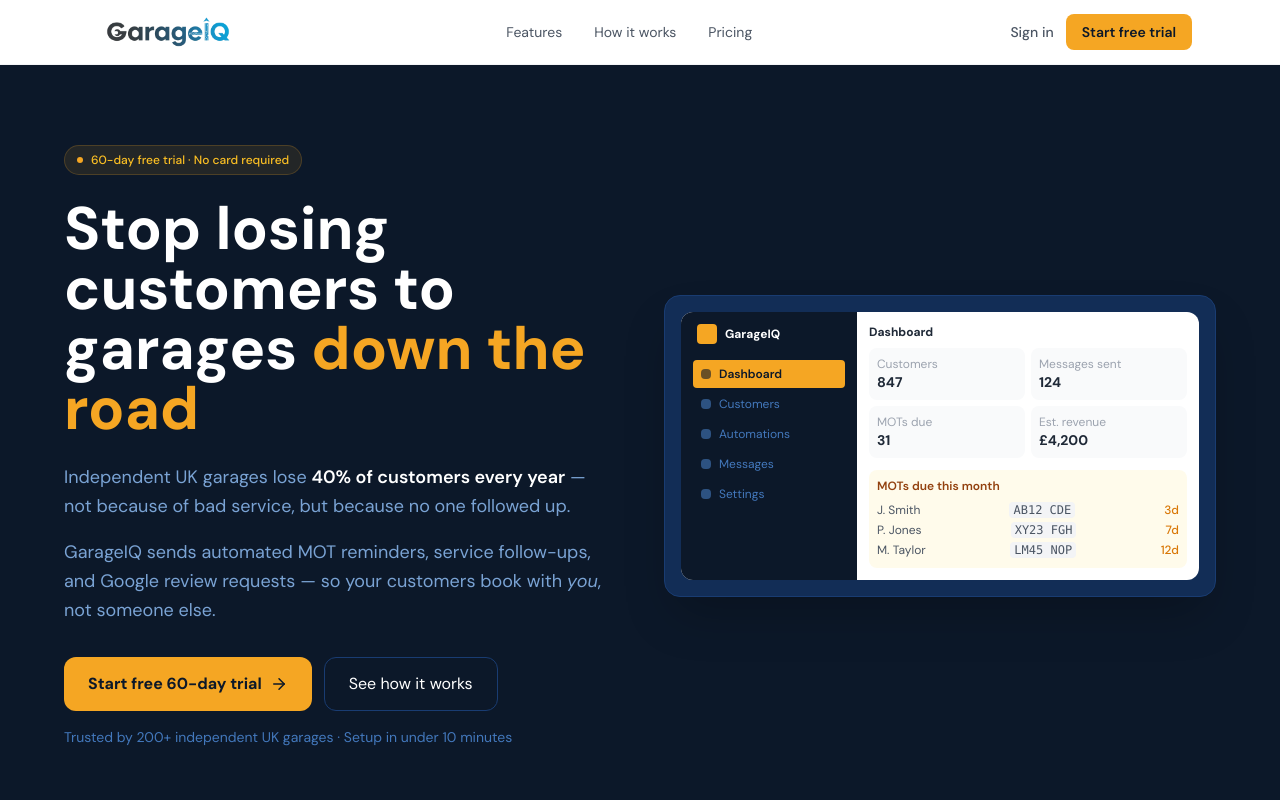
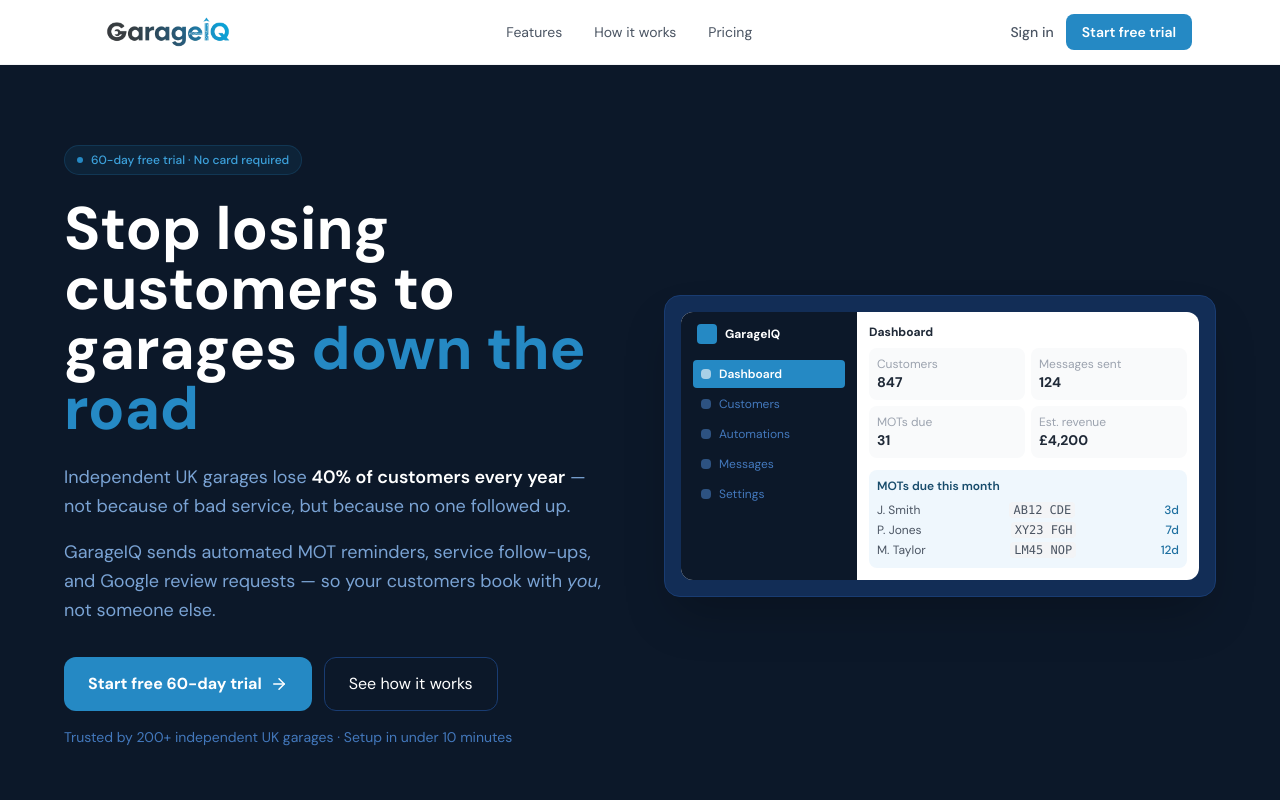
Before and after one commit to jeggaxk/garageiq, a Next.js app: page / in a window 1280 px wide. Shown: the top 800 px of the page. Built offline with nearby package versions, Linux system fonts and the light colour scheme.

Commit message:
Retheme app to match logo: steel blue accent replacing amber
Co-Authored-By: Claude Sonnet 4.6 <noreply@anthropic.com>

```diff
--- a/app/(auth)/login/page.tsx
+++ b/app/(auth)/login/page.tsx
@@ -67,7 +67,7 @@ export default function LoginPage() {
         <button
           type="submit"
           disabled={loading}
-          className="w-full bg-amber-500 text-navy-900 font-semibold py-2.5 rounded-lg hover:bg-amber-400 transition-colors disabled:opacity-60 disabled:cursor-not-allowed"
+          className="w-full bg-amber-500 text-white font-semibold py-2.5 rounded-lg hover:bg-amber-400 transition-colors disabled:opacity-60 disabled:cursor-not-allowed"
         >
           {loading ? 'Signing in…' : 'Sign in'}
         </button>
--- a/app/(auth)/signup/page.tsx
+++ b/app/(auth)/signup/page.tsx
@@ -145,7 +145,7 @@ export default function SignupPage() {
         <button
           type="submit"
           disabled={loading}
-          className="w-full bg-amber-500 text-navy-900 font-semibold py-2.5 rounded-lg hover:bg-amber-400 transition-colors disabled:opacity-60 disabled:cursor-not-allowed"
+          className="w-full bg-amber-500 text-white font-semibold py-2.5 rounded-lg hover:bg-amber-400 transition-colors disabled:opacity-60 disabled:cursor-not-allowed"
         >
           {loading ? 'Creating account…' : 'Start free trial'}
         </button>
--- a/app/(dashboard)/settings/page.tsx
+++ b/app/(dashboard)/settings/page.tsx
@@ -194,7 +194,7 @@ export default function SettingsPage() {
                   <div className="flex items-center gap-2">
                     <p className="font-semibold text-navy-900">{p.name}</p>
                     {p.popular && (
-                      <span className="text-xs bg-amber-500 text-navy-900 font-semibold px-2 py-0.5 rounded-full">Popular</span>
+                      <span className="text-xs bg-amber-500 text-white font-semibold px-2 py-0.5 rounded-full">Popular</span>
                     )}
                   </div>
                   <p className="text-xs text-gray-400 mt-0.5">{p.features.join(' · ')}</p>
--- a/app/page.tsx
+++ b/app/page.tsx
@@ -80,7 +80,7 @@ function ROICalculator() {
         </div>
         <Link
           href="/signup"
-          className="flex-shrink-0 bg-amber-500 text-navy-900 font-semibold px-4 py-2 rounded-lg text-sm hover:bg-amber-400 transition-colors"
+          className="flex-shrink-0 bg-amber-500 text-white font-semibold px-4 py-2 rounded-lg text-sm hover:bg-amber-400 transition-colors"
         >
           Start free →
         </Link>
@@ -109,7 +109,7 @@ export default function LandingPage() {
             <Link href="/login" className="text-sm text-gray-600 hover:text-navy-900 font-medium transition-colors">Sign in</Link>
             <Link
               href="/signup"
-              className="bg-amber-500 text-navy-900 text-sm font-semibold px-4 py-2 rounded-lg hover:bg-amber-400 transition-colors"
+              className="bg-amber-500 text-white text-sm font-semibold px-4 py-2 rounded-lg hover:bg-amber-400 transition-colors"
             >
               Start free trial
             </Link>
@@ -128,7 +128,7 @@ export default function LandingPage() {
             <Link href="/login" className="block text-sm text-gray-600 font-medium">Sign in</Link>
             <Link
               href="/signup"
-              className="block text-center bg-amber-500 text-navy-900 text-sm font-semibold px-4 py-2.5 rounded-lg"
+              className="block text-center bg-amber-500 text-white text-sm font-semibold px-4 py-2.5 rounded-lg"
               onClick={() => setMobileMenuOpen(false)}
             >
               Start free trial
@@ -159,7 +159,7 @@ export default function LandingPage() {
               <div className="flex flex-col sm:flex-row gap-3">
                 <Link
                   href="/signup"
-                  className="inline-flex items-center justify-center gap-2 bg-amber-500 text-navy-900 font-bold px-6 py-3.5 rounded-xl hover:bg-amber-400 transition-colors text-base"
+                  className="inline-flex items-center justify-center gap-2 bg-amber-500 text-white font-bold px-6 py-3.5 rounded-xl hover:bg-amber-400 transition-colors text-base"
                 >
                   Start free 60-day trial <ArrowRight size={18} />
                 </Link>
@@ -187,7 +187,7 @@ export default function LandingPage() {
                         <span className="text-white text-xs font-bold">GarageIQ</span>
                       </div>
                       {['Dashboard', 'Customers', 'Automations', 'Messages', 'Settings'].map((item, i) => (
-                        <div key={item} className={`flex items-center gap-2 px-2 py-1.5 rounded text-xs mb-0.5 ${i === 0 ? 'bg-amber-500 text-navy-900 font-semibold' : 'text-navy-400'}`}>
+                        <div key={item} className={`flex items-center gap-2 px-2 py-1.5 rounded text-xs mb-0.5 ${i === 0 ? 'bg-amber-500 text-white font-semibold' : 'text-navy-400'}`}>
                           <div className="w-2.5 h-2.5 rounded bg-current opacity-60" />
                           {item}
                         </div>
@@ -503,7 +503,7 @@ export default function LandingPage() {
                 }`}
               >
                 {plan.popular && (
-                  <span className="inline-block bg-amber-500 text-navy-900 text-xs font-bold px-3 py-1 rounded-full mb-4">
+                  <span className="inline-block bg-amber-500 text-white text-xs font-bold px-3 py-1 rounded-full mb-4">
                     Most popular
                   </span>
                 )}
@@ -539,7 +539,7 @@ export default function LandingPage() {
                   href="/signup"
                   className={`block text-center font-semibold px-4 py-2.5 rounded-xl transition-colors ${
                     plan.popular
-                      ? 'bg-amber-500 text-navy-900 hover:bg-amber-400'
+                      ? 'bg-amber-500 text-white hover:bg-amber-400'
                       : 'bg-navy-900 text-white hover:bg-navy-800'
                   }`}
                 >
@@ -607,7 +607,7 @@ export default function LandingPage() {
           </p>
           <Link
             href="/signup"
-            className="inline-flex items-center gap-2 bg-amber-500 text-navy-900 font-bold px-8 py-4 rounded-xl hover:bg-amber-400 transition-colors text-lg"
+            className="inline-flex items-center gap-2 bg-amber-500 text-white font-bold px-8 py-4 rounded-xl hover:bg-amber-400 transition-colors text-lg"
           >
             Start your free 60-day trial <ArrowRight size={20} />
           </Link>
@@ -619,7 +619,7 @@ export default function LandingPage() {
       <footer className="bg-navy-900 border-t border-navy-800 py-8 px-4 sm:px-6">
         <div className="max-w-6xl mx-auto flex flex-col md:flex-row items-center justify-between gap-4">
           <div className="flex items-center">
-            <img src="/garageiq-logo-transparent.png" alt="GarageIQ" className="h-7 w-auto brightness-0 invert" />
+            <img src="/garageiq-logo-transparent.png" alt="GarageIQ" className="h-7 w-auto brightness-0 invert opacity-80" />
           </div>
           <p className="text-navy-400 text-xs">© 2026 GarageIQ. Built for independent UK garages.</p>
           <div className="flex gap-6">
--- a/components/dashboard/Sidebar.tsx
+++ b/components/dashboard/Sidebar.tsx
@@ -69,7 +69,7 @@ export default function Sidebar({ garage }: { garage: Garage }) {
               className={cn(
                 'flex items-center gap-3 px-3 py-2.5 rounded-lg text-sm font-medium transition-colors',
                 isActive
-                  ? 'bg-amber-500 text-navy-900'
+                  ? 'bg-amber-500 text-white'
                   : 'text-navy-300 hover:text-white hover:bg-navy-800'
               )}
             >
--- a/components/dashboard/TrialBanner.tsx
+++ b/components/dashboard/TrialBanner.tsx
@@ -48,7 +48,7 @@ export default function TrialBanner({ trialEndsAt }: TrialBannerProps) {
         className={`flex-shrink-0 text-xs font-semibold px-3 py-1.5 rounded-lg transition-colors ${
           isUrgent
             ? 'bg-red-600 text-white hover:bg-red-700'
-            : 'bg-amber-500 text-navy-900 hover:bg-amber-400'
+            : 'bg-amber-500 text-white hover:bg-amber-400'
         }`}
       >
         Upgrade now
--- a/components/ui/Button.tsx
+++ b/components/ui/Button.tsx
@@ -8,7 +8,7 @@ interface ButtonProps extends React.ButtonHTMLAttributes<HTMLButtonElement> {
 }
 
 const variantMap = {
-  primary: 'bg-amber-500 text-navy-900 hover:bg-amber-400 font-semibold',
+  primary: 'bg-amber-500 text-white hover:bg-amber-400 font-semibold',
   secondary: 'bg-white text-navy-900 border border-gray-200 hover:bg-gray-50 font-medium',
   ghost: 'text-gray-600 hover:text-navy-900 hover:bg-gray-100 font-medium',
   danger: 'bg-red-50 text-red-700 border border-red-200 hover:bg-red-100 font-medium',
--- a/tailwind.config.ts
+++ b/tailwind.config.ts
@@ -23,16 +23,16 @@ const config: Config = {
           950: '#080f1a',
         },
         amber: {
-          50: '#fffbeb',
-          100: '#fef3c7',
-          200: '#fde68a',
-          300: '#fcd34d',
-          400: '#fbbf24',
-          500: '#F5A623',
-          600: '#d97706',
-          700: '#b45309',
-          800: '#92400e',
-          900: '#78350f',
+          50: '#eff7fd',
+          100: '#daeef9',
+          200: '#b0dcf4',
+          300: '#76c1eb',
+          400: '#3da2dc',
+          500: '#2589C4',
+          600: '#1d6fa0',
+          700: '#185a82',
+          800: '#174b6b',
+          900: '#163f59',
         },
       },
       fontFamily: {
```
